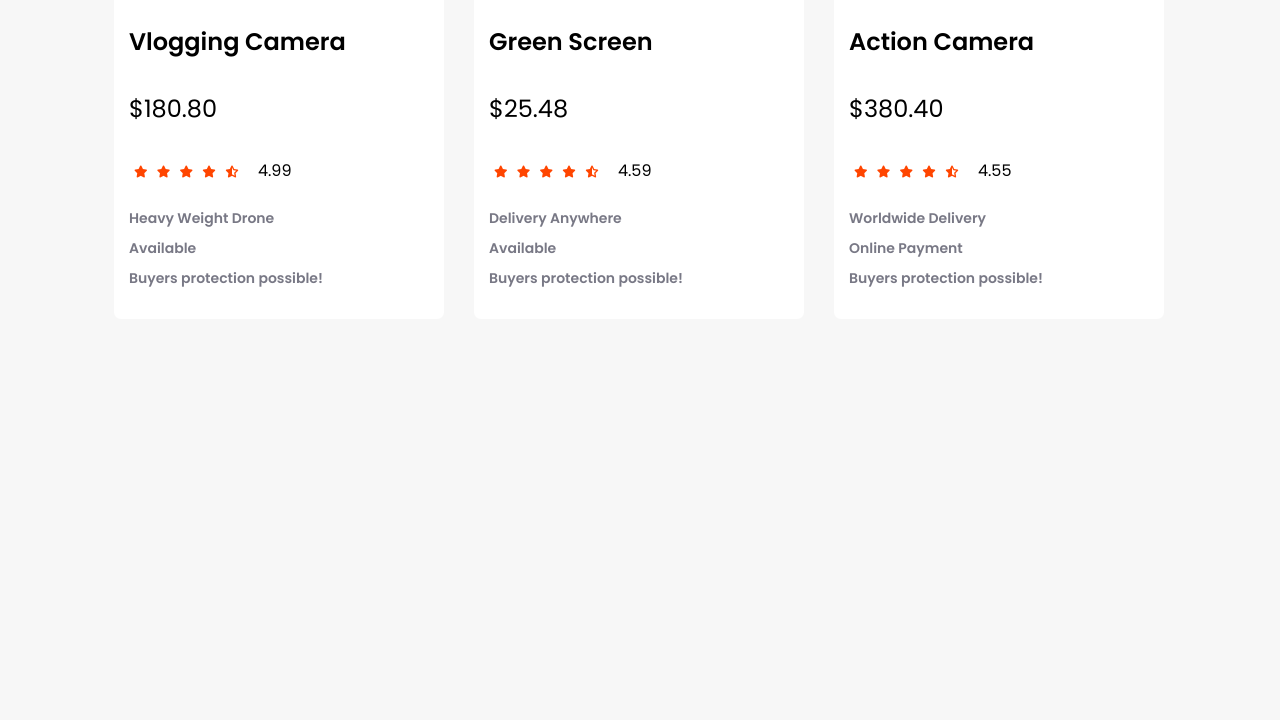
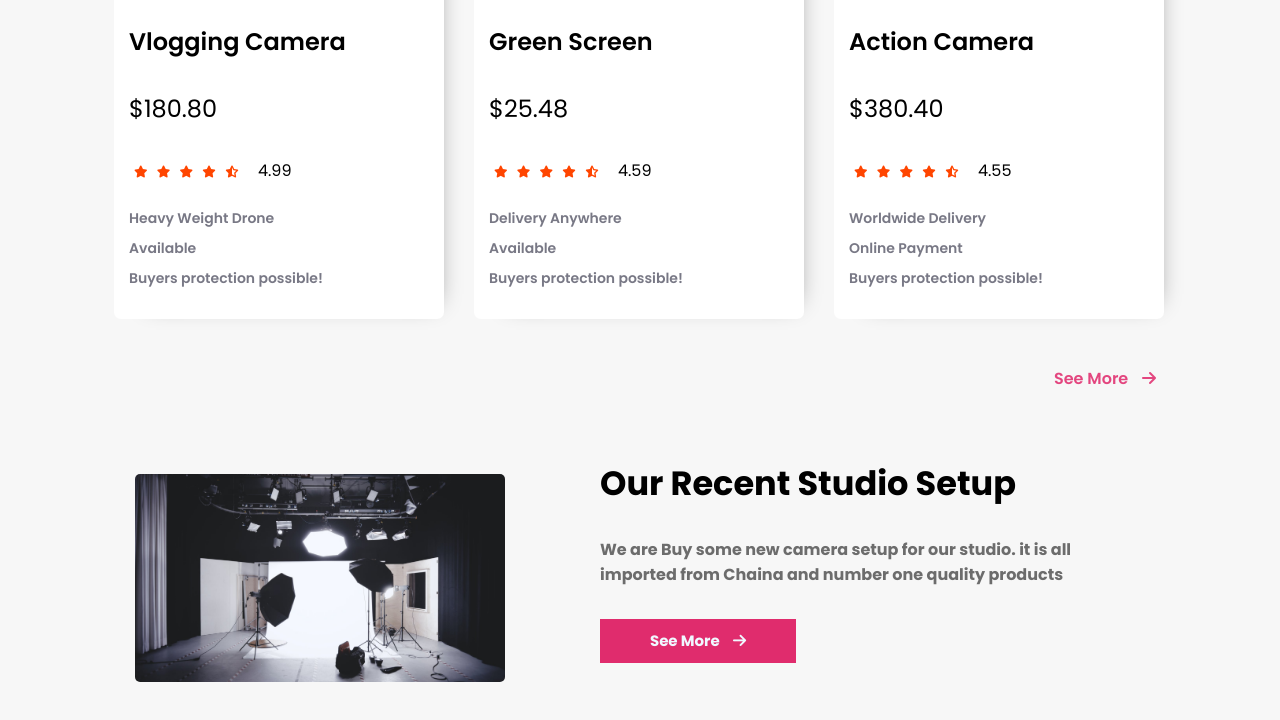
Before and after one commit to ShahidulIslam32/Assignment-02-Influencer-Pro, a plain HTML site: page index.html in a window 1280 px wide. Shown: the part 2450-3170 px from the top of the page. Before the commit the page ends 2799 px from the top, so only its background shows below. Drawn offline with Linux system fonts and the light colour scheme.

Commit message:
studio setup done

```diff
--- a/css/style.css
+++ b/css/style.css
@@ -149,7 +149,23 @@ body{
     background-color: white;
     padding: 15px;
     border-radius:7px;
+    box-shadow: 13px 4px 23px -21px grey;
 
+}
+.middle-one ,.middle-two,.middle-three{
+    margin-right:30px;
+    background-color: white;
+    padding: 15px;
+    border-radius:7px;
+    box-shadow: 13px 4px 23px -21px grey;
+
+}
+.lower-one ,.lower-two,.lower-three{
+    margin-right:30px;
+    background-color: white;
+    padding: 15px;
+    border-radius:7px;
+    box-shadow: 13px 4px 23px -21px grey;
 
 }
 .upper-one h2{
@@ -294,3 +310,52 @@ body{
     margin-left: 5px;
     color: orangered;
 }
+.lower-three-text p{
+    margin-top: 640px;
+    margin-left: -140px;
+    color:rgba(224, 44, 109, 0.87);
+    font-weight: 600;
+}
+
+/* bonus part start here */
+
+.wrapper{
+    margin-top: 140px;
+    display: flex;
+    justify-content: space-around;
+}
+
+.left-content img{
+    width: 370px;
+    padding: 15px;
+    border-radius: 20px;
+}
+.right-content{
+    width: 560px;
+}
+.right-content h1{
+    font-size: 2.1em;
+    font-weight: 900;
+    margin-top: 0;
+}
+ .right-content p{
+   margin-top: 0;
+   margin-bottom: 32px;
+   color: rgba(108, 108, 108, 1);
+   width: 501px;
+   font-weight: bold;
+   font-size: 16px;
+
+ }
+ .button{
+    width: 196px;
+    height: 44px;
+    background: #E02C6D;
+    border:none;
+    color: aliceblue;
+    font-family: Poppins;
+    font-style: normal;
+    font-weight: bold;
+    font-size: 15px;
+    line-height: 24px;
+ }
--- a/index.html
+++ b/index.html
@@ -254,7 +254,26 @@
                             <span>Buyers protection possible!</span>
                         </div>
                     </div>
+                    <div class="lower-three-text">
+                        <p>See More <i class="fas fa-arrow-right"></i></p>
+                    </div>
                  </div>
+        </section>
+
+        <!-- bonus part start -->
+
+        <section>
+            <div class="wrapper">
+                <div class="left-content">
+                    <img src="images/setup.jpeg" alt="">
+                </div>
+
+                <div class="right-content">
+                    <h1>Our Recent Studio Setup</h1>
+                    <p>We are Buy some new camera setup for our studio. it is all imported from Chaina and number one quality products</p>
+                    <button class="button">See More <i class="fas fa-arrow-right"></i></button>
+                </div>
+            </div>
         </section>
 
 
```
Also changed, not shown: images/setup.jpeg (added).
